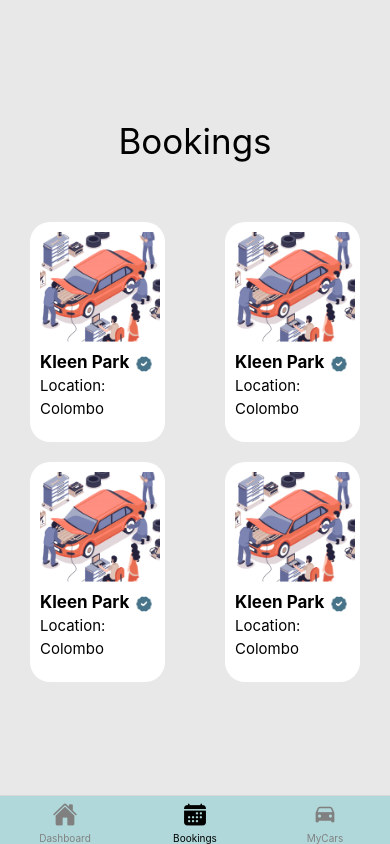
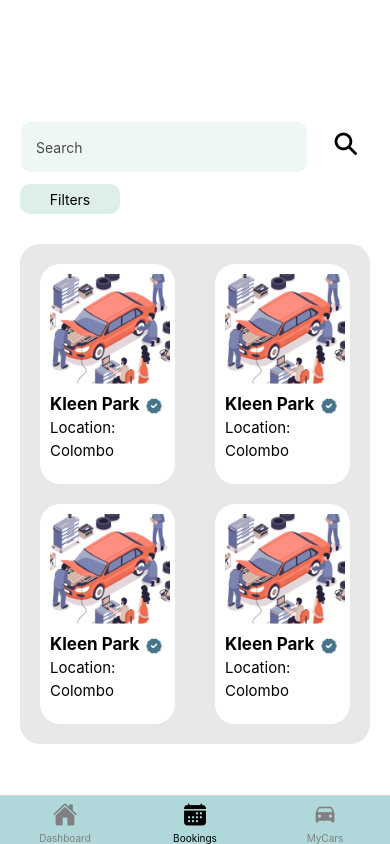
Before and after one commit to CS-88/autowa_application, a React Native app in the folder client/autowa-mobile/: screen /Bookings in a window 390 px wide. Built offline with nearby package versions, Linux system fonts and the light colour scheme.

Commit message:
minor changes to mobile UI

```diff
--- a/client/autowa-mobile/components/Bookings.js
+++ b/client/autowa-mobile/components/Bookings.js
@@ -1,26 +1,65 @@
-import { View, Text } from 'react-native';
+import { View, Text, TextInput, TouchableOpacity } from 'react-native';
 import Container from './Container';
+import Icon from 'react-native-vector-icons/Ionicons';
 
 export default function Bookings() {
   return (
-    <View style={{ flex: 1, backgroundColor: 'rgb(232,232,232)' }}>
+    <View style={{ flex: 1, backgroundColor: 'rgb(255,255,255)', padding: 20 }}>
+      <View
+        style={{
+          paddingTop: 90,
+          flexDirection: 'row',
+          alignItems: 'center',
+        }}>
+        <TextInput
+          style={{
+            flex: 1,
+            justifyContent: 'center',
+            color: 'black',
+            height: 50,
+            backgroundColor: 'rgba(222, 239, 231, 0.5)',
+            borderRadius: 10,
+            marginBottom: 18,
+            paddingLeft: 15,
+            margin: 12,
+            marginLeft: 1,
+            marginRight: '7%',
+          }}
+          placeholder="Search"
+          placeholderTextColor="rgba(0, 0, 0, 0.7)"
+        />
+        <View style={{ paddingBottom: 6, paddingRight: 10 }}>
+          <TouchableOpacity>
+            <Icon name="search-sharp" size={28} color="black" />
+          </TouchableOpacity>
+        </View>
+      </View>
+
       <View>
-        <Text
+        <TouchableOpacity
           style={{
-            fontSize: 35,
-            textAlign: 'center',
-            paddingTop: 120,
-            paddingBottom: 60,
+            backgroundColor: 'rgb(222,239,231)',
+            height: 30,
+            justifyContent: 'center',
+            marginBottom: 30,
+            width: 100,
+            borderRadius: 10,
           }}>
-          Bookings
-        </Text>
+          <Text style={{ textAlign: 'center' }}>Filters</Text>
+        </TouchableOpacity>
       </View>
 
       <View
         style={{
+          backgroundColor: 'rgb(232,232,232)',
+          borderRadius: 20,
+          paddingVertical: 20,
+        }}>
+        <View
+          style={{
             flexDirection: 'row',
             justifyContent: 'space-between',
-          paddingHorizontal: 30,
+            paddingHorizontal: 20,
             paddingBottom: 20,
           }}>
           <Container />
@@ -31,11 +70,12 @@ export default function Bookings() {
           style={{
             flexDirection: 'row',
             justifyContent: 'space-between',
-          paddingHorizontal: 30,
+            paddingHorizontal: 20,
           }}>
           <Container />
           <Container />
         </View>
       </View>
+    </View>
   );
 }
--- a/client/autowa-mobile/components/Dashboard.js
+++ b/client/autowa-mobile/components/Dashboard.js
@@ -56,11 +56,8 @@ export default function Dashboard() {
             </View>
           </View>
           <View>
-            <Text style={{ marginVertical: 11, fontSize: 16, paddingLeft: 15 }}>
+            <Text style={{ marginVertical: 25, fontSize: 16, paddingLeft: 15 }}>
               Hi Sultan
-            </Text>
-            <Text style={{ paddingTop: 2, fontSize: 16, paddingLeft: 15 }}>
-              Service Center Name
             </Text>
           </View>
           <View style={{ flex: 1, alignItems: 'flex-end', paddingRight: 2 }}>
--- a/client/autowa-mobile/components/MyCars.js
+++ b/client/autowa-mobile/components/MyCars.js
@@ -62,12 +62,12 @@ export default function MyCars() {
         <TouchableOpacity
           onPress={() => handleButtonPress('ServiceRecords')}
           style={styles.buttons}>
-          <Text style={{ color: 'white', fontSize: 18 }}>Service Record</Text>
+          <Text style={{ color: 'white', fontSize: 18 }}>Service Records</Text>
         </TouchableOpacity>
       </View>
       <View style={{ alignItems: 'center', paddingTop: 30 }}>
         <TouchableOpacity style={styles.buttons}>
-          <Text style={{ color: 'white', fontSize: 18 }}>Recent Bookings</Text>
+          <Text style={{ color: 'white', fontSize: 18 }}>Update Vehicle Info</Text>
         </TouchableOpacity>
       </View>
     </>
```
Lines whose indentation alone changed are shown as unchanged.
